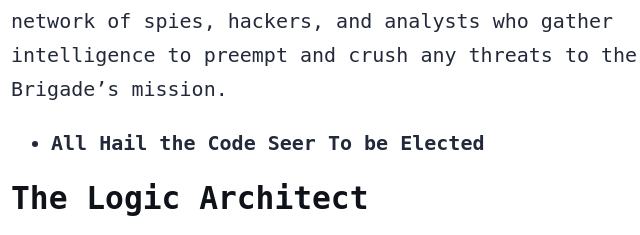
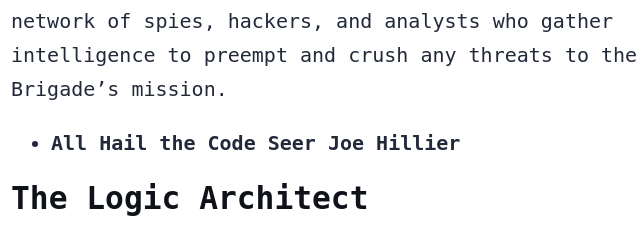
Before and after one commit to The-Binary-Brigade/Binary-Brigade, an Astro site: page /commandstructure in a window 1280 px wide. Shown: the part 3285-3520 px from the top of the page, 269-909 px from the left. Built offline with nearby package versions, Linux system fonts and the light colour scheme; Astro itself is replaced by a stand-in of ours.

Commit message:
Elected Code Seer

```diff
--- a/src/pages/commandstructure.astro
+++ b/src/pages/commandstructure.astro
@@ -77,7 +77,7 @@ import { SITE_TITLE, SITE_DESCRIPTION } from '../consts';
 				The Code Seer is the master of information and surveillance, tasked with monitoring all digital and physical communications for signs of hexadecimal corruption. This role operates the Binary Watch, a vast network of spies, hackers, and analysts who gather intelligence to preempt and crush any threats to the Brigade’s mission.
 			</p>
 			<ul>
-				<li><b>All Hail the Code Seer To be Elected</b></li>
+				<li><b>All Hail the Code Seer Joe Hillier</b></li>
 			</ul>
 			<h4>
 				The Logic Architect
```
